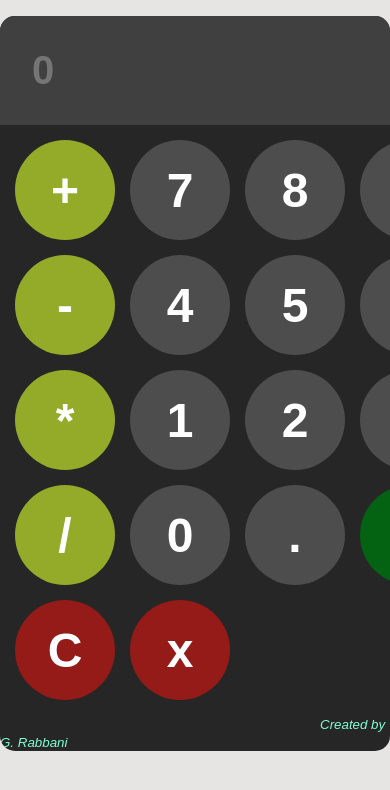
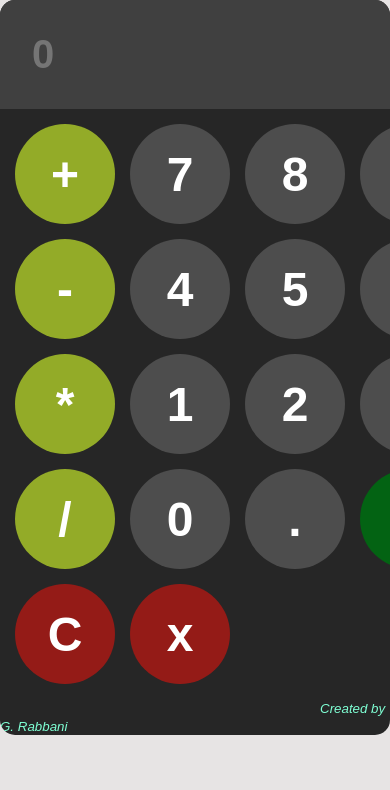
Before and after one commit to rmgolamrabbani/basic_calculator, a plain HTML site: page index.html in a window 390 px wide. Drawn offline with Linux system fonts and the light colour scheme.

```diff
--- a/styles.css
+++ b/styles.css
@@ -53,14 +53,12 @@
 
 
 #calculator{
-    margin-top: 1rem;
-    margin-bottom: 1rem;
+
     font-family: Arial, sans-serif ;
     text-align: left;
     text-emphasis: none;
     background-color: hsl(0, 0%, 15%);
     border-radius: 15px;
-    max-width: 500px;
     overflow: hidden;
 }
 
@@ -94,4 +92,5 @@
     font-style: italic;
     justify-content: center;
     padding-left: 20rem;
+    padding-bottom: 1rem;
 }
```
